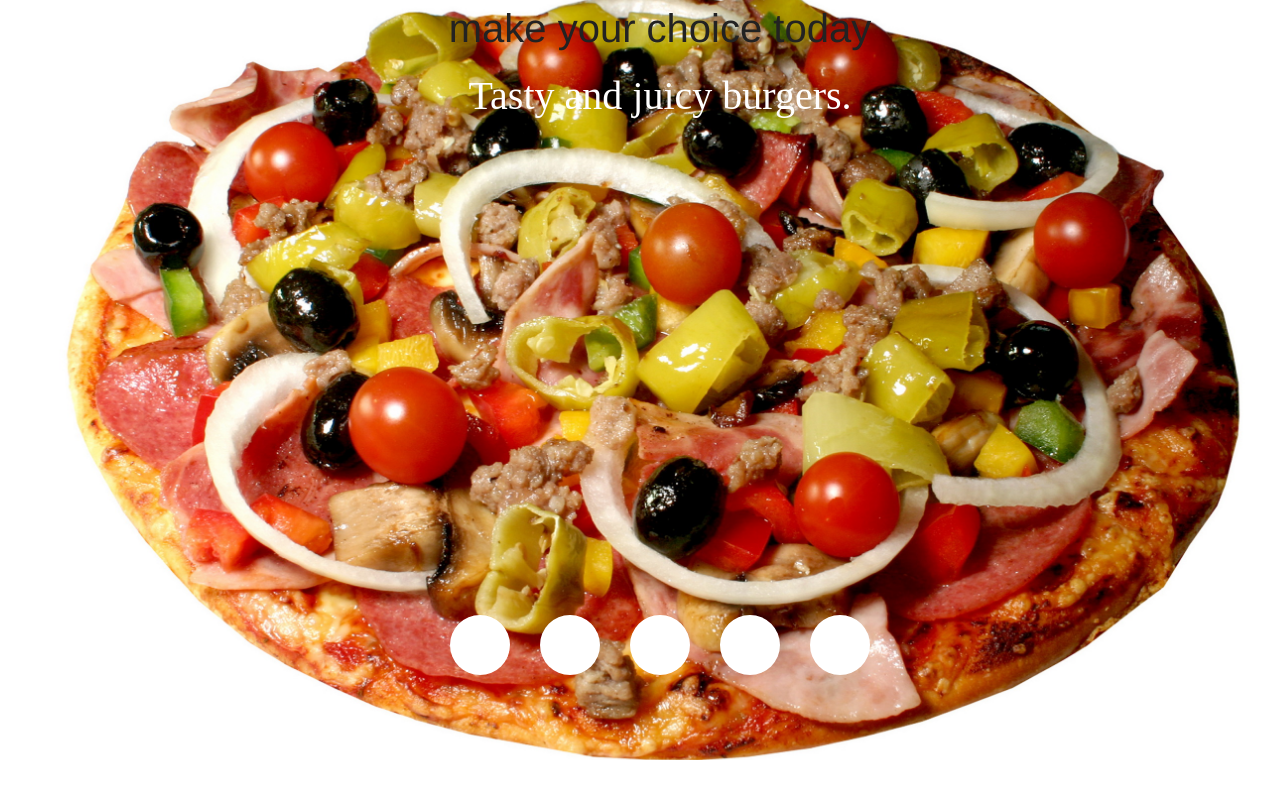
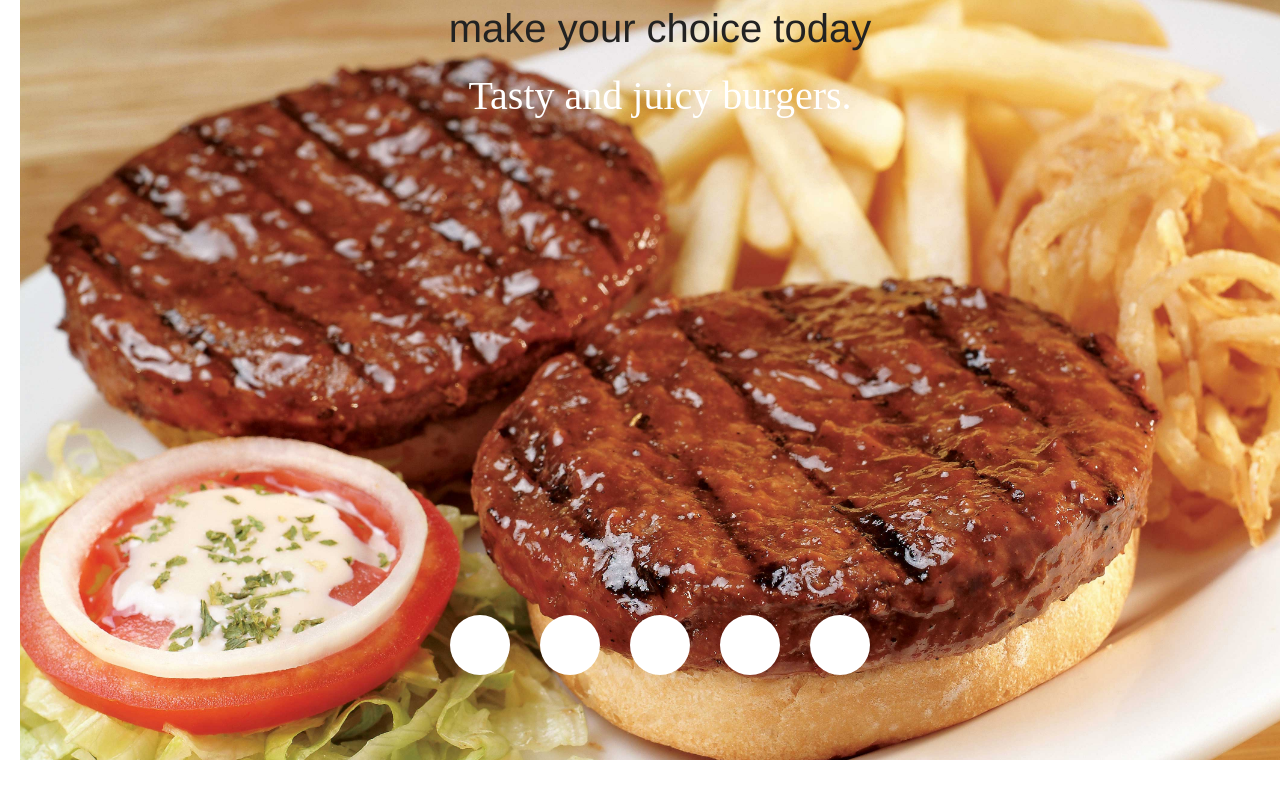
Before and after one commit to meshnesh/mcmesh, a plain HTML site: page fast-food-restaurant/buger.html in a window 1280 px wide. Drawn offline with nearby package versions, Linux system fonts and the light colour scheme; files whose address does not match are found by name.

Commit message:
added 5th home page

```diff
--- a/fast-food-restaurant/buger.html
+++ b/fast-food-restaurant/buger.html
@@ -33,6 +33,13 @@
             </li>
 
             <li class="visible4">
+                <div>
+                    <h2>make your choice today</h2>
+                    <p>Tasty and juicy burgers.</p>
+                </div>
+            </li>
+
+            <li class="visible5">
                 <div>
                     <h2>make your choice today</h2>
                     <p>Tasty and juicy burgers.</p>
--- a/fast-food-restaurant/css/app.css
+++ b/fast-food-restaurant/css/app.css
@@ -72,6 +72,11 @@ p{
 }
 .visible4{
     background: url(../img/background/354196-svetik.jpg);
+    background-size: cover;
+}
+
+.visible5{
+    background: url(../img/background/Double-beef-burger.jpg);
     background-size: cover;
 }
 /*ul slider1*/
```
